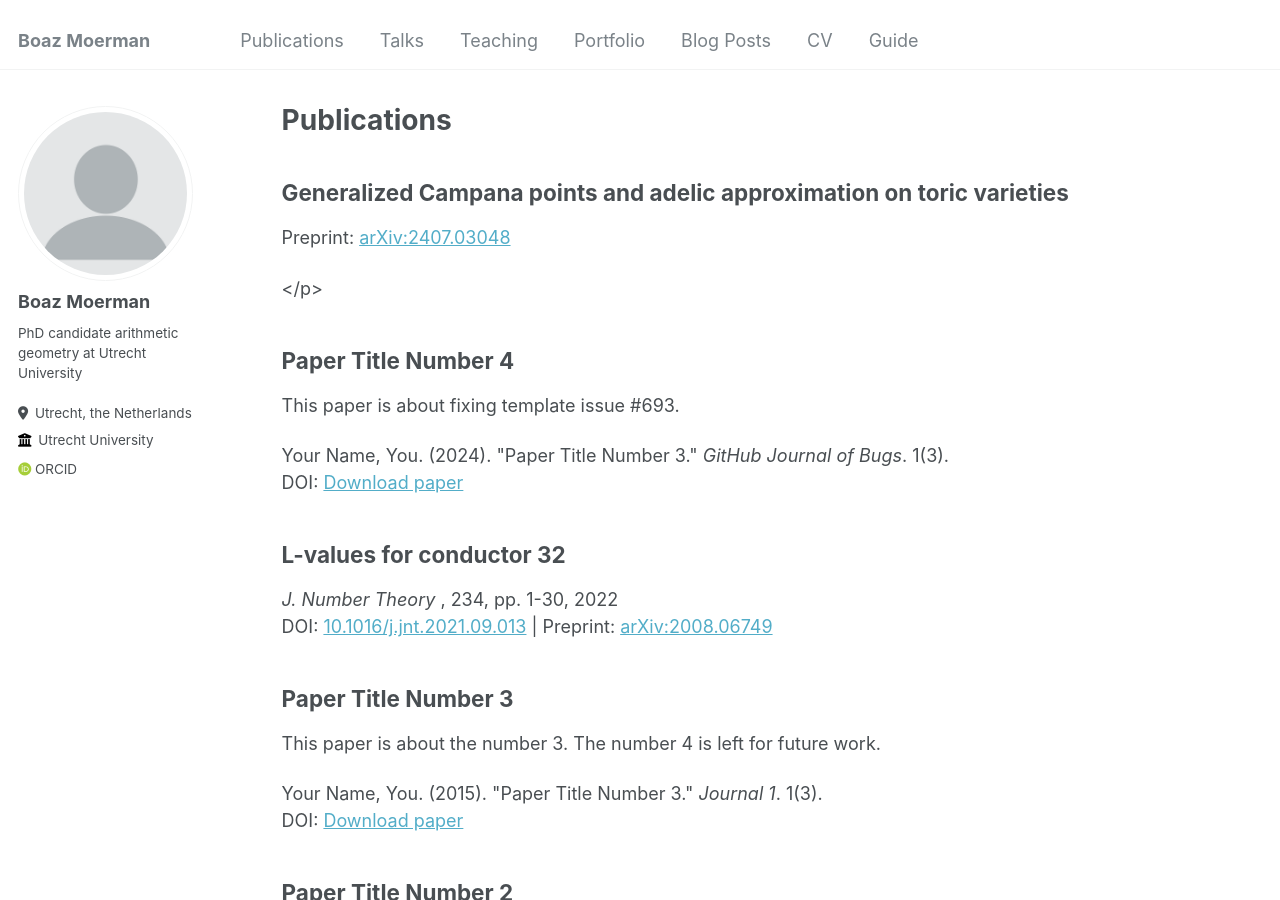
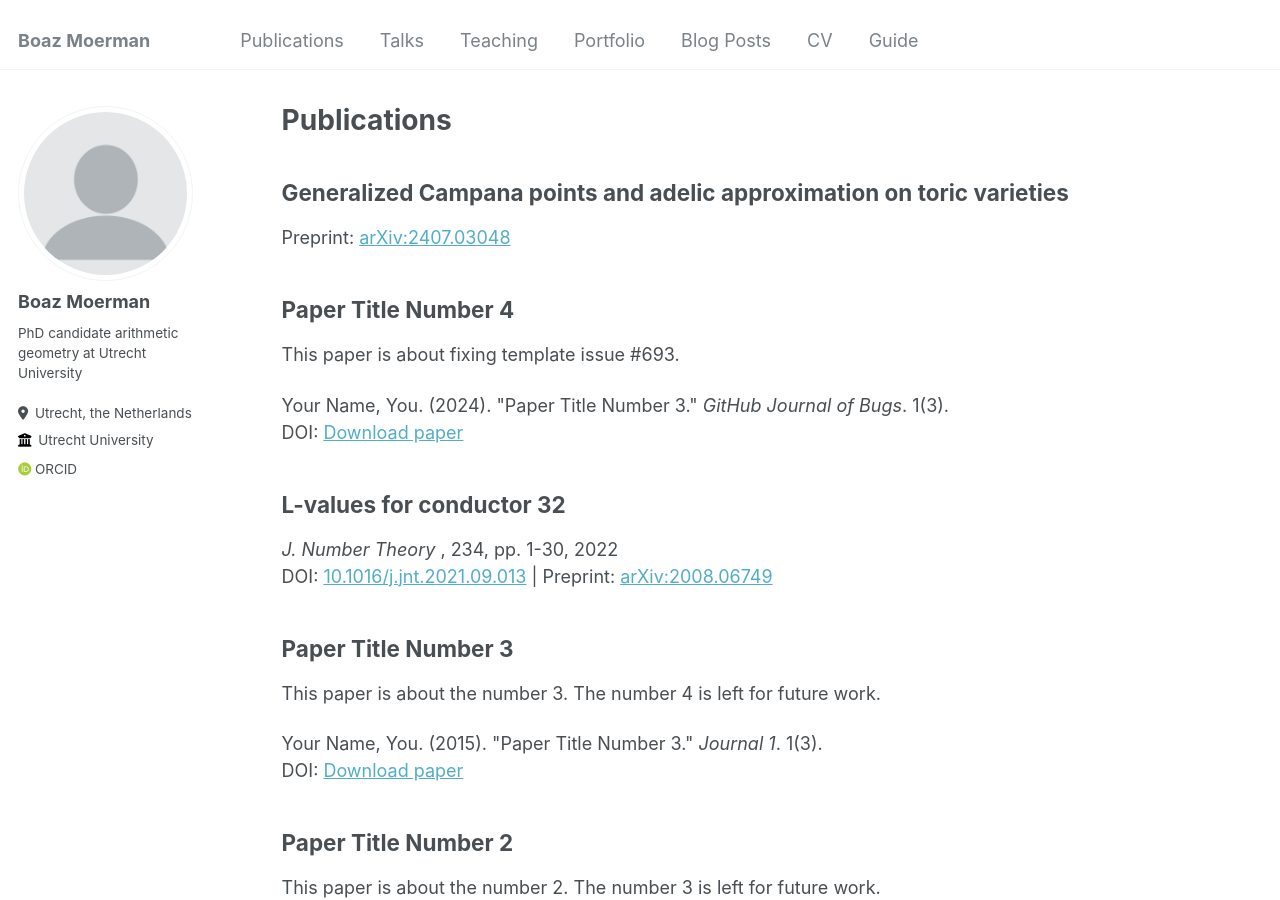
Before and after one commit to BoazMoerman/BoazMoerman.github.io, a Jekyll site: the page built from _pages/publications.md, in a window 1280 px wide and 900 px high. Built offline with Jekyll 4.4.1, drawn with Linux system fonts in a browser that asks for light colours; some web fonts are replaced.

```diff
--- a/_includes/archive-single.html
+++ b/_includes/archive-single.html
@@ -57,7 +57,7 @@
     {% elsif post.paperurl %}
       <p>DOI: <a href=" {{ post.paperurl }} ">{{ post.doi| default: "Download paper" }}</a></p>
     {% elsif post.arxiv %}
-      <p>Preprint: <a href="https://arxiv.org/abs/{{ post.arxiv }}">arXiv:{{ post.arxiv }}</a></p></p>
+      <p>Preprint: <a href="https://arxiv.org/abs/{{ post.arxiv }}">arXiv:{{ post.arxiv }}</a></p>
     {% endif %}
 
   </article>
```
